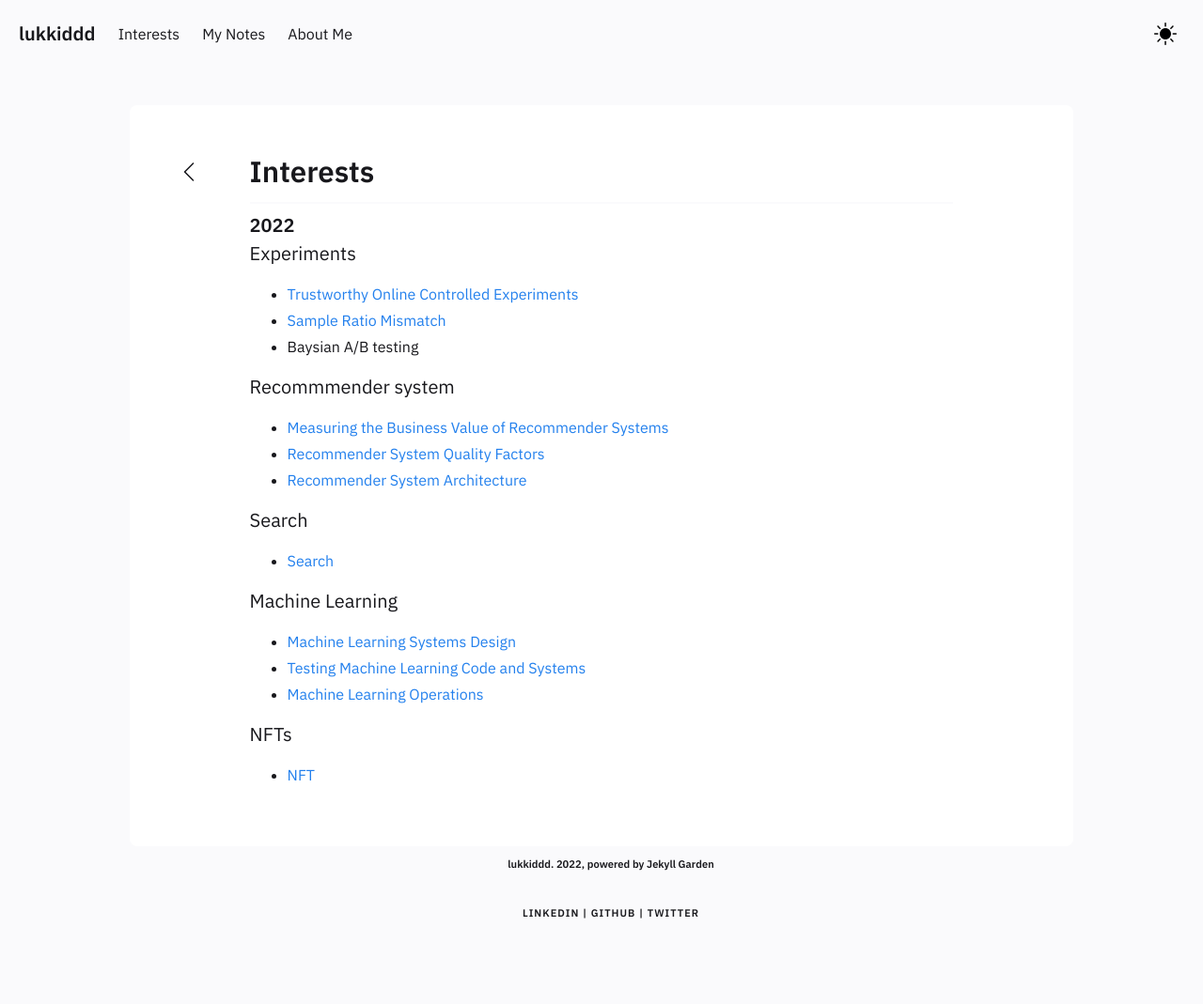
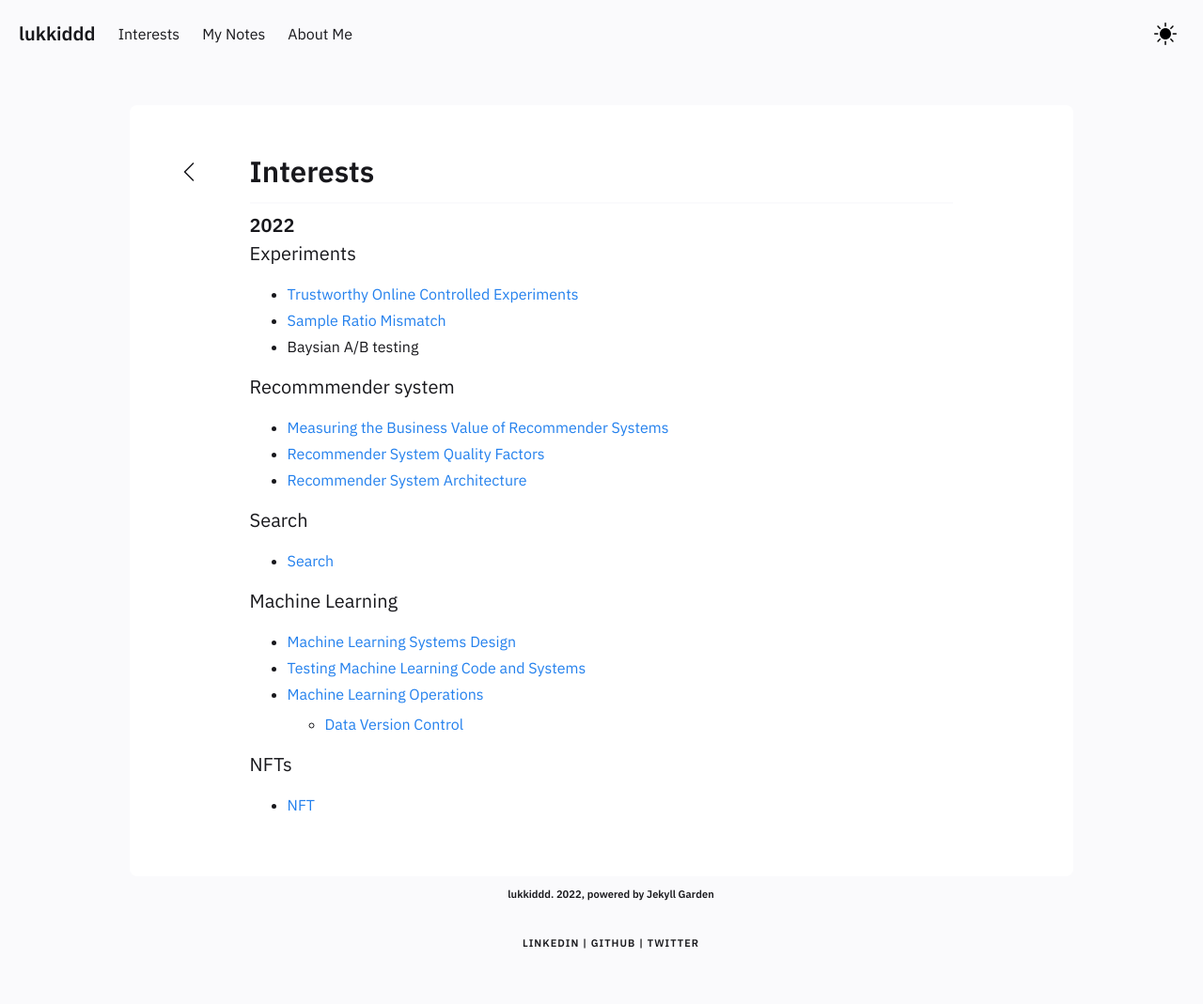
Before and after one commit to lukkiddd/lukkiddd.github.io, a Jekyll site: the page built from _posts/2022-01-17-interests.md, in a window 1280 px wide. Shown: the whole page at 94% size. Built offline with Jekyll 4.4.1, drawn with Linux system fonts in a browser that asks for light colours; before the commit the page ends 1037 px from its top, so only the background shows below that.

Commit message:
Add Data Version Control to interests

```diff
--- a/_posts/2022-01-17-interests.md
+++ b/_posts/2022-01-17-interests.md
@@ -26,6 +26,7 @@ title: Interests
 - [Machine Learning Systems Design](/notes/Machine-Learning-Systems-Design)
 - [Testing Machine Learning Code and Systems](/notes/Testing-Machine-Learning-Code-and-Systems)
 - [Machine Learning Operations](/notes/Machine-Learning-Operations)
+    - [Data Version Control](/notes/Data-Version-Control)
 
 ##### NFTs
 
```
